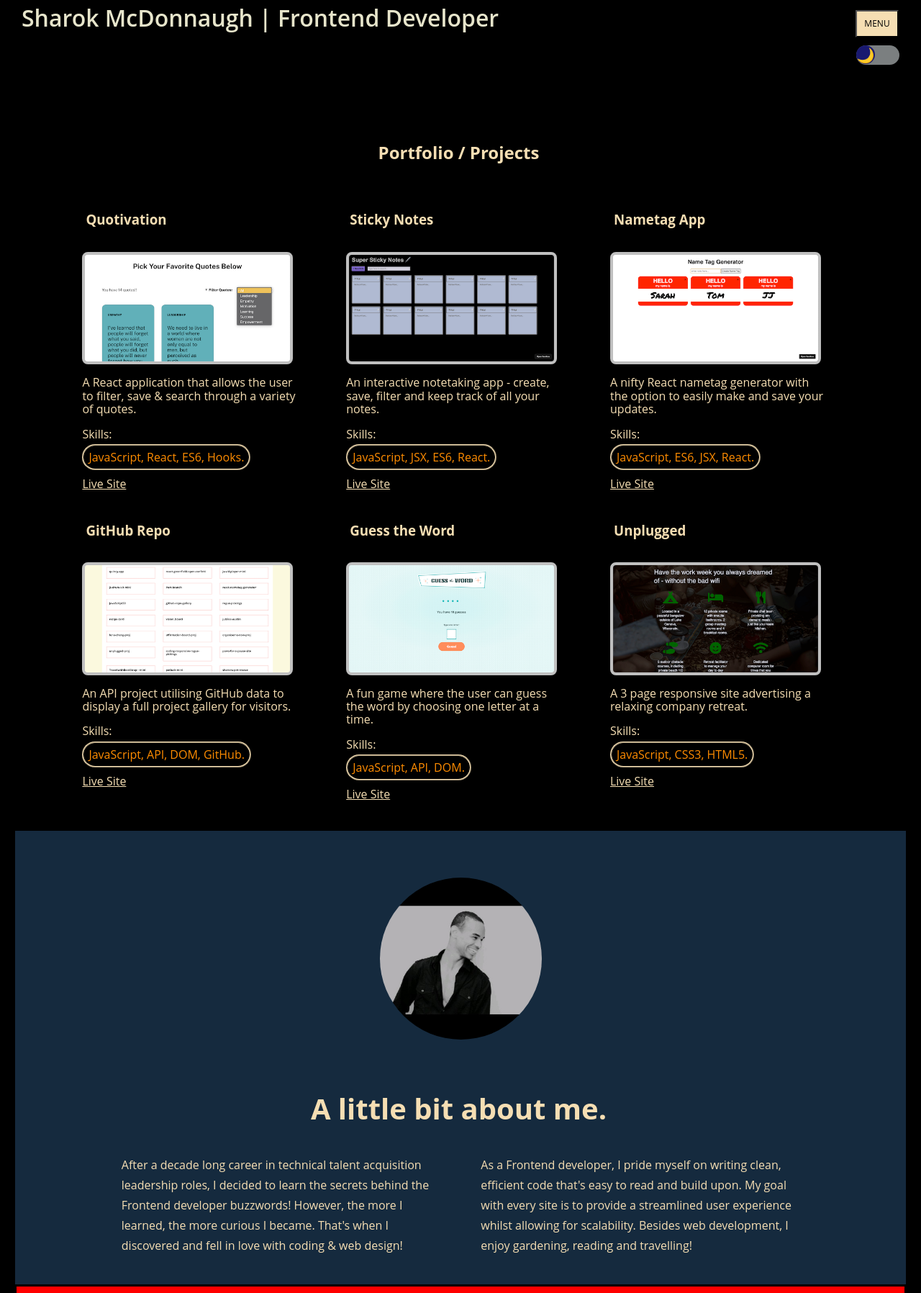
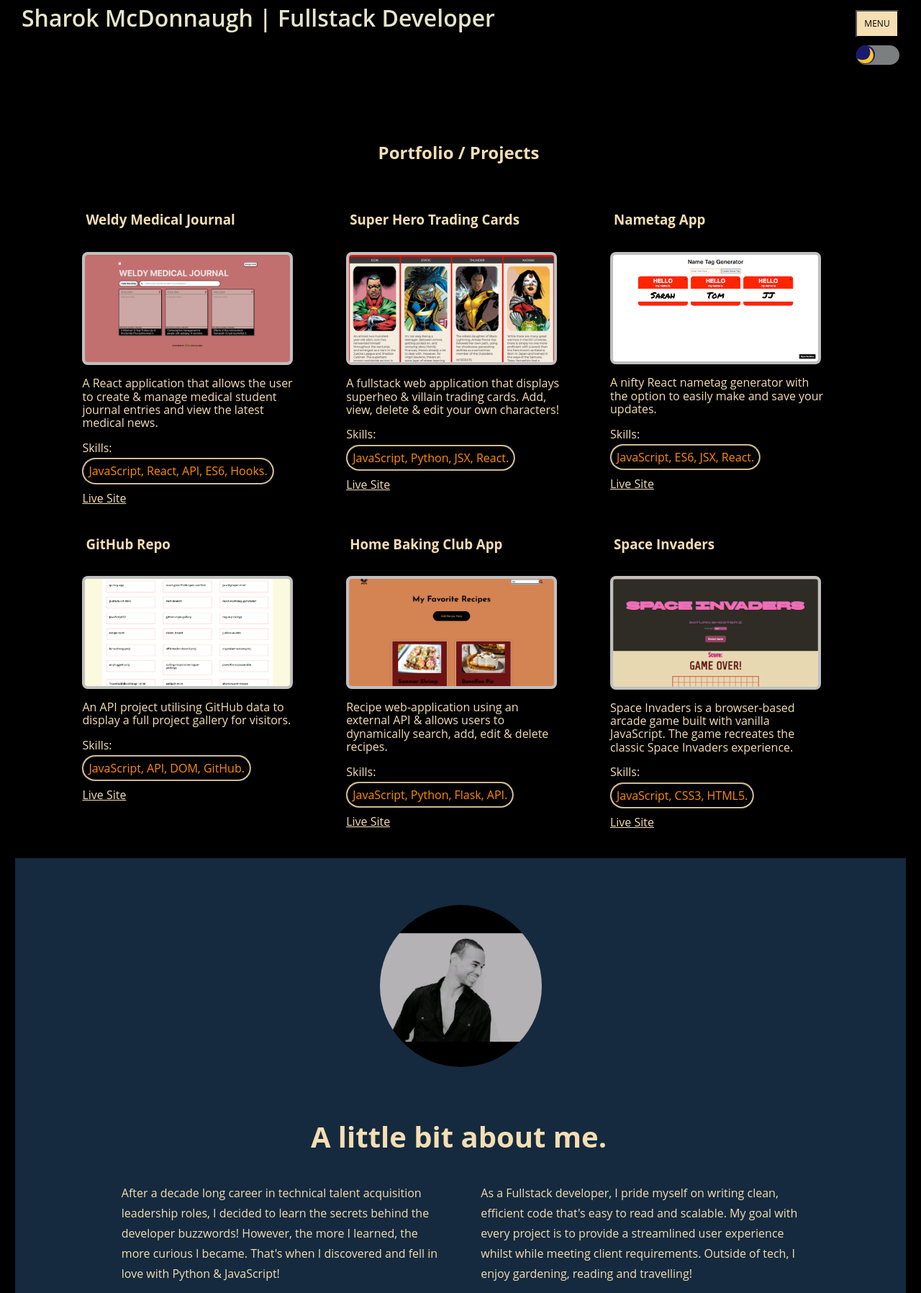
Before and after one commit to SharokM/my-portfolio, a website built with Parcel: page index.html in a window 1280 px wide. Shown: the part 43-1839 px from the top of the page at 72% size. Built offline with nearby package versions, Linux system fonts and the light colour scheme.

Commit message:
initial switch to fullstack, img and links change, about me initial draft

```diff
--- a/index.html
+++ b/index.html
@@ -45,7 +45,7 @@
       <!-- BEGIN HEADER/ NAV SECTION  -->
       <header class="header">
         <div class="header-content-wrapper">
-          <h1>Sharok McDonnaugh | Frontend Developer</h1>
+          <h1>Sharok McDonnaugh | Fullstack Developer</h1>
           <nav>
             <!-- DROP DOWN MENU  -->
             <div class="dropdown">
@@ -88,25 +88,26 @@
             <h2 class="project-header">Portfolio / Projects</h2>
             <div class="project-list">
               <div class="project-list-item">
-                <h3>Quotivation</h3>
+                <h3>Weldy Medical Journal</h3>
                 <figure>
                   <a
-                    href="https://quotivation-app.netlify.app/"
+                    href="https://weldymedicaljournal.netlify.app/"
                     target="_blank"
                   >
                     <img
-                      src="img/quotivation-proj-img.png"
-                      alt="Quote from Quotivation App"
+                      src="img/weldy.png"
+                      alt="Weldy Medical Journal Home Page"
                     />
                   </a>
                 </figure>
                 <p>
-                  A React application that allows the user to filter, save &
-                  search through a variety of quotes.
+                  A React application that allows the user to create & manage
+                  medical student journal entries and view the latest medical
+                  news.
                 </p>
-                <p>Skills: <span>JavaScript, React, ES6, Hooks.</span></p>
+                <p>Skills: <span>JavaScript, React, API, ES6, Hooks.</span></p>
                 <a
-                  href="https://quotivation-app.netlify.app/"
+                  href="https://weldymedicaljournal.netlify.app/"
                   target="_blank"
                   class="portfolio-btn"
                   >Live Site</a
@@ -114,22 +115,25 @@
               </div>
 
               <div class="project-list-item">
-                <h3>Sticky Notes</h3>
+                <h3>Super Hero Trading Cards</h3>
                 <figure>
-                  <a href="https://mnyyk8.csb.app/" target="_blank">
+                  <a
+                    href="github.com/SharokM/trading_card_game"
+                    target="_blank"
+                  >
                     <img
-                      src="img/stickynotes-proj-img.png"
-                      alt="Sticky Notes Display Page"
+                      src="img/super_hero_trading.png"
+                      alt="Super Hero Trading Cards Home Page"
                     />
                   </a>
                 </figure>
                 <p>
-                  An interactive notetaking app - create, save, filter and keep
-                  track of all your notes.
+                  A fullstack web application that displays superheo & villain
+                  trading cards. Add, view, delete & edit your own characters!
                 </p>
-                <p>Skills: <span>JavaScript, JSX, ES6, React.</span></p>
+                <p>Skills: <span>JavaScript, Python, JSX, React.</span></p>
                 <a
-                  href="https://mnyyk8.csb.app/"
+                  href="https://github.com/SharokM/trading_card_game"
                   target="_blank"
                   class="portfolio-btn"
                   >Live Site</a
@@ -186,26 +190,23 @@
               </div>
 
               <div class="project-list-item">
-                <h3>Guess the Word</h3>
+                <h3>Home Baking Club App</h3>
                 <figure>
-                  <a
-                    href="https://sharokm.github.io/guess-the-word-game/"
-                    target="_blank"
-                  >
+                  <a href="github.com/SharokM/recipe_app" target="_blank">
                     <img
-                      src="img/guesstheword-proj-img.png"
-                      alt="Guess the Word Game"
+                      src="img/recipe_app.png"
+                      alt="Baking Club Recipe App Homepage"
                     />
                   </a>
                 </figure>
 
                 <p>
-                  A fun game where the user can guess the word by choosing one
-                  letter at a time.
+                  Recipe web-application using an external API & allows users to
+                  dynamically search, add, edit & delete recipes.
                 </p>
-                <p>Skills: <span>JavaScript, API, DOM.</span></p>
+                <p>Skills: <span>JavaScript, Python, Flask, API.</span></p>
                 <a
-                  href="https://sharokm.github.io/guess-the-word-game/"
+                  href="https://github.com/SharokM/recipe_app"
                   target="_blank"
                   class="portfolio-btn"
                   >Live Site</a
@@ -213,22 +214,26 @@
               </div>
 
               <div class="project-list-item">
-                <h3>Unplugged</h3>
+                <h3>Space Invaders</h3>
                 <figure>
                   <a
-                    href="https://sharokm.github.io/unplugged-proj/"
+                    href="https://github.com/SharokM/space-invaders"
                     target="_blank"
                   >
-                    <img src="img/unplugged-proj-img.png" alt="Unplugged App" />
+                    <img
+                      src="img/space_invaders.png"
+                      alt="Space Invaders Homepage"
+                    />
                   </a>
                 </figure>
                 <p>
-                  A 3 page responsive site advertising a relaxing company
-                  retreat.
+                  Space Invaders is a browser-based arcade game built with
+                  vanilla JavaScript. The game recreates the classic Space
+                  Invaders experience.
                 </p>
                 <p>Skills: <span>JavaScript, CSS3, HTML5.</span></p>
                 <a
-                  href="https://sharokm.github.io/unplugged-proj/"
+                  href="https://sharokm.github.io/space-invaders/"
                   target="_blank"
                   class="portfolio-btn"
                   >Live Site</a
@@ -251,15 +256,15 @@
             <p>
               After a decade long career in technical talent acquisition
               leadership roles, I decided to learn the secrets behind the
-              Frontend developer buzzwords! However, the more I learned, the
-              more curious I became. That's when I discovered and fell in love
-              with coding & web design!
+              developer buzzwords! However, the more I learned, the more curious
+              I became. That's when I discovered and fell in love with Python &
+              JavaScript!
             </p>
             <p>
-              As a Frontend developer, I pride myself on writing clean,
-              efficient code that's easy to read and build upon. My goal with
-              every site is to provide a streamlined user experience whilst
-              allowing for scalability. Besides web development, I enjoy
+              As a Fullstack developer, I pride myself on writing clean,
+              efficient code that's easy to read and scalable. My goal with
+              every project is to provide a streamlined user experience whilst
+              while meeting client requirements. Outside of tech, I enjoy
               gardening, reading and travelling!
             </p>
           </div>
```
Also changed, not shown: img/recipe_app.png (added), img/space_invaders.png (added), img/super_hero_trading.png (added), img/weldy.png (added).
